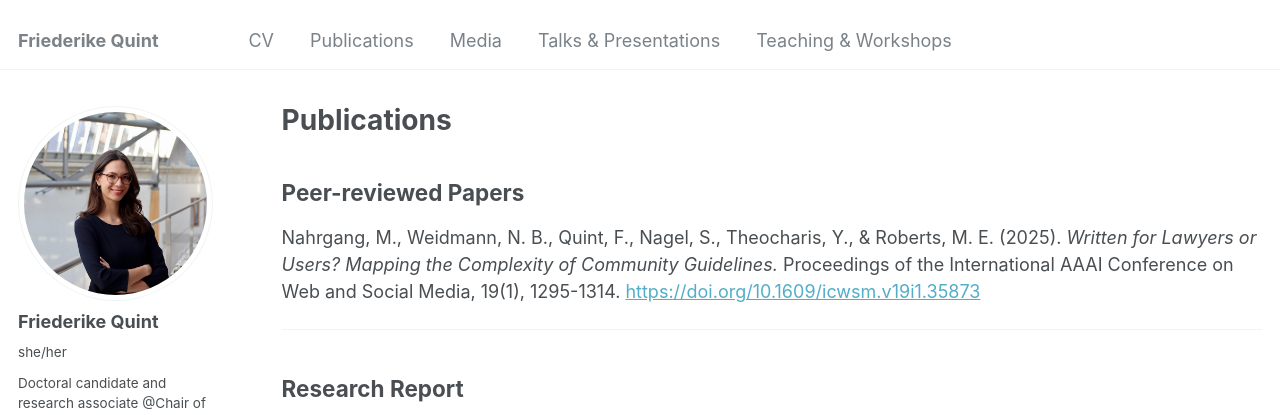
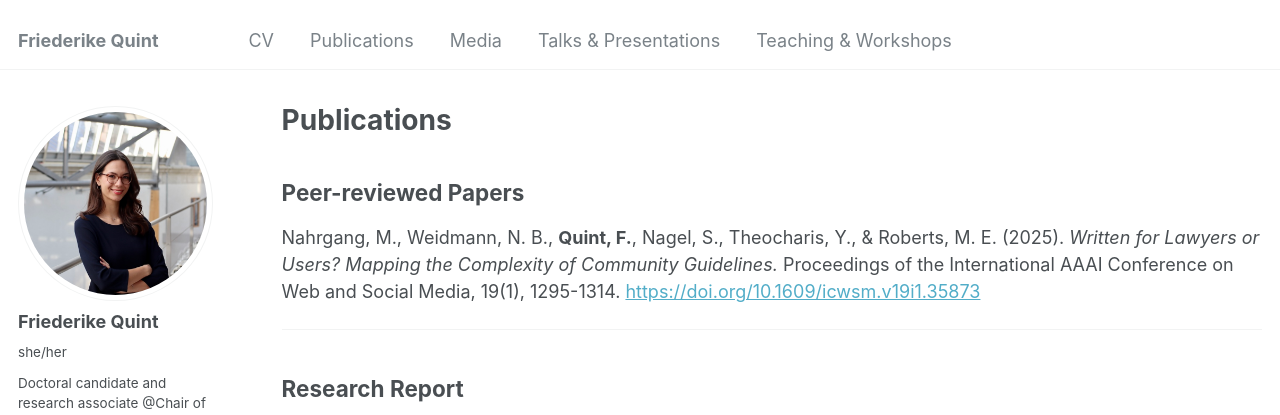
Before and after one commit to friederikequint/friederikequint.github.io, a Jekyll site: the page built from _pages/publications.md, in a window 1280 px wide and 1100 px high. Shown: the top 415 px of the window. Built offline with Jekyll 4.4.1, drawn with Linux system fonts in a browser that asks for light colours; some web fonts are replaced.

```diff
--- a/_pages/publications.md
+++ b/_pages/publications.md
@@ -7,7 +7,7 @@ author_profile: true
 
 ## Peer-reviewed Papers
 
-Nahrgang, M., Weidmann, N. B., Quint, F., Nagel, S., Theocharis, Y., & Roberts, M. E. (2025). *Written for Lawyers or Users? Mapping the Complexity of Community Guidelines.*
+Nahrgang, M., Weidmann, N. B., **Quint, F.**, Nagel, S., Theocharis, Y., & Roberts, M. E. (2025). *Written for Lawyers or Users? Mapping the Complexity of Community Guidelines.*
 Proceedings of the International AAAI Conference on Web and Social Media, 19(1), 1295-1314. [https://doi.org/10.1609/icwsm.v19i1.35873](https://doi.org/10.1609/icwsm.v19i1.35873){:target="_blank"}
 
 ---
```
